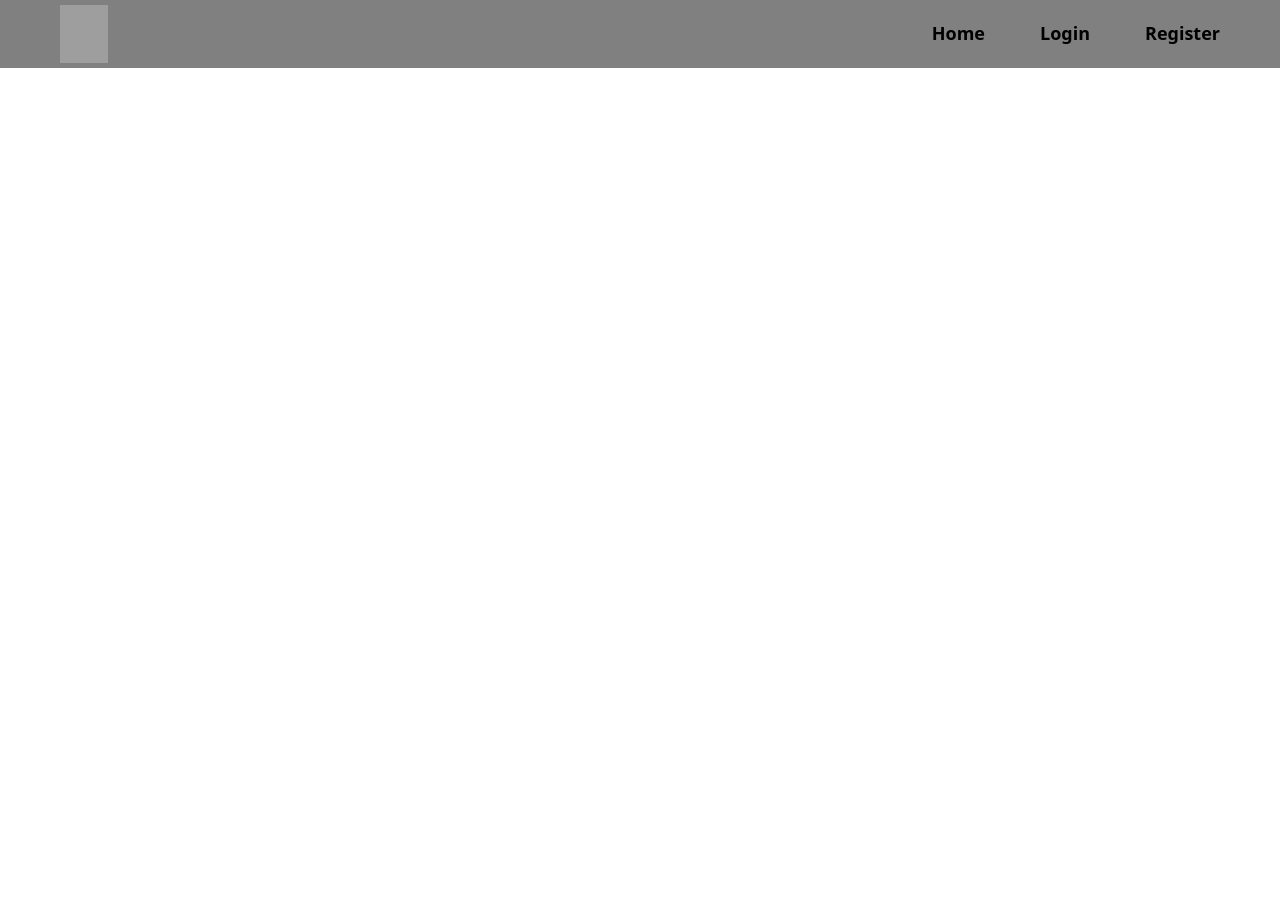
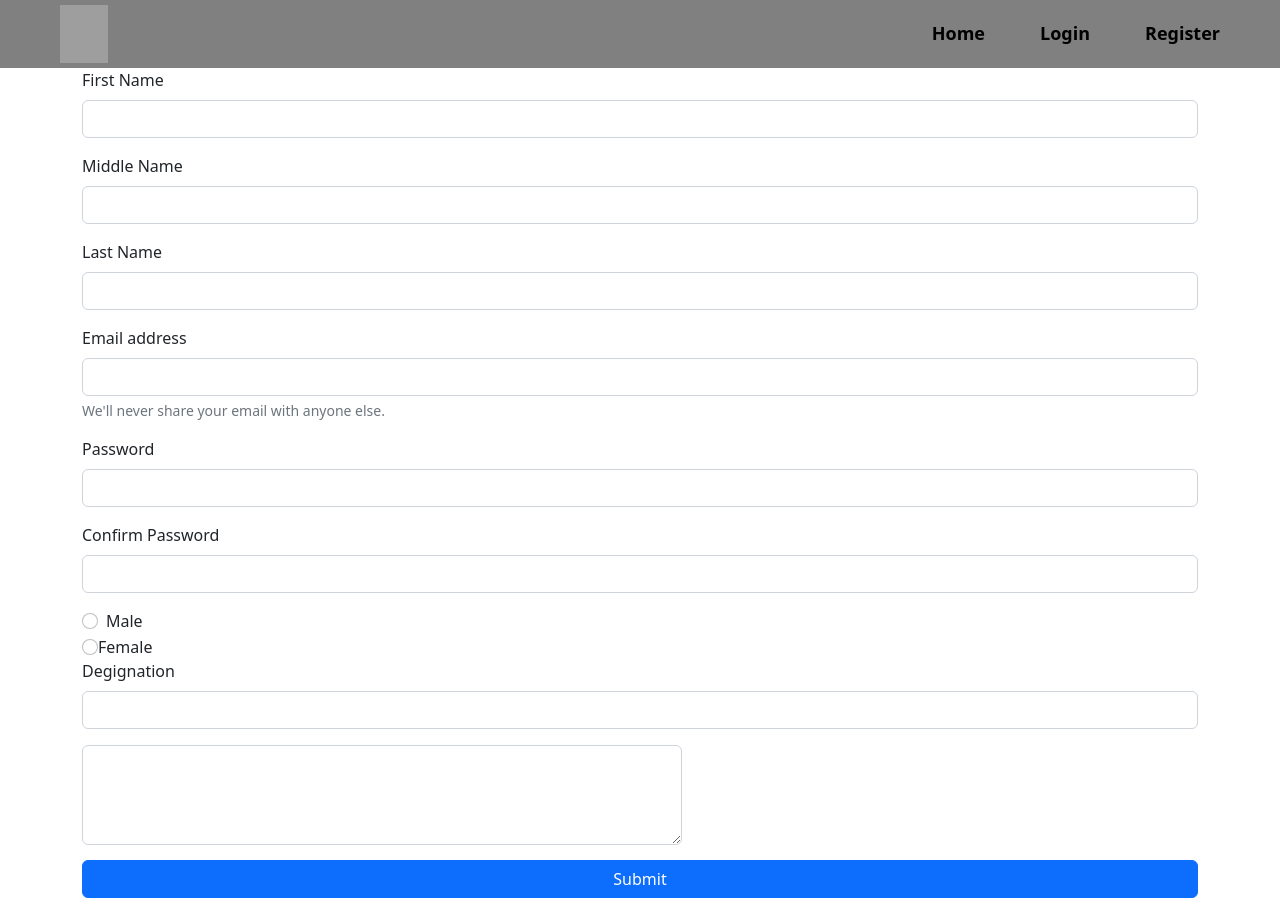
Before and after one commit to Djspy2301/D-DUTY, an Angular app in the folder FRONTEND/: page /add-staff in a window 1280 px wide. Before the commit the page ends 800 px from the top, so only its background shows below. Built offline with nearby package versions, Linux system fonts and the light colour scheme; grey boxes are pictures that could not be loaded.

Commit message:
add-staff/html

```diff
--- a/FRONTEND/src/app/dashboard/add-staff-p/add-staff-p.component.css
+++ b/FRONTEND/src/app/dashboard/add-staff-p/add-staff-p.component.css
@@ -0,0 +1,8 @@
+.form{
+    display: flex;
+    flex-direction: column;
+}
+
+textarea{
+    margin-bottom: 15px;
+}
--- a/FRONTEND/src/app/dashboard/add-staff-p/add-staff-p.component.html
+++ b/FRONTEND/src/app/dashboard/add-staff-p/add-staff-p.component.html
@@ -0,0 +1,53 @@
+<div class="container">
+    <form #UserReg = "ngForm" (ngSubmit)="register(UserReg.value)" class="form">
+        <div class="mb-3">
+            <label for="fName" class="form-label">First Name</label>
+            <input type="text" class="form-control" ngModel name="fname">
+        </div>
+        <div class="mb-3">
+            <label for="mName" class="form-label">Middle Name</label>
+            <input type="text" class="form-control" ngModel name="mName">
+        </div>
+        <div class="mb-3">
+            <label for="lName" class="form-label">Last Name</label>
+            <input type="text" class="form-control" ngModel name="lName">
+        </div>
+        <div class="mb-3">
+            <label for="email" class="form-label">Email address</label>
+            <input type="email" class="form-control" ngModel name="email">
+            <div id="emailHelp" class="form-text">We'll never share your email with anyone else.</div>
+        </div>
+        <div class="mb-3">
+            <label for="password" class="form-label">Password</label>
+            <input type="password" class="form-control" ngModel name="password">
+        </div>
+        <div class="mb-3">
+            <label for="cPassword" class="form-label">Confirm Password</label>
+            <input type="password" class="form-control" ngModel name="cPassword">
+        </div>
+        <div class="form-check">
+            <input class="form-check-input" type="radio" ngModel name="gender" value="male">
+            <label class="form-check-label" for="male">
+                Male
+            </label>
+        </div>
+        <div class="form-check-mb-3">
+            <input class="form-check-input" type="radio" ngModel name="gender" value="female">
+            <label class="form-check-label" for="female">
+                Female
+            </label>
+
+
+        </div>
+        <div>
+            <div class="mb-3">
+            <label for="degignation" class="form-label">Degignation</label>
+            <input type="text" class="form-control" ngModel name="degignation">
+        </div>
+        </div>
+        <div class="form-floating">
+            <textarea class="form-control" ngModel name="address" style="height: 100px ;width: 600px;"></textarea>
+        </div>
+        <button type="submit" class="btn btn-primary">Submit</button>
+    </form>
+</div>
--- a/FRONTEND/src/app/dashboard/add-staff-p/add-staff-p.component.ts
+++ b/FRONTEND/src/app/dashboard/add-staff-p/add-staff-p.component.ts
@@ -7,4 +7,11 @@ import { Component } from '@angular/core';
 })
 export class AddStaffPComponent {
 
+  constructor() { }
+
+  ngOnInit() { }
+
+  register(data:any){
+    console.log(data);
+  }
 }
```
